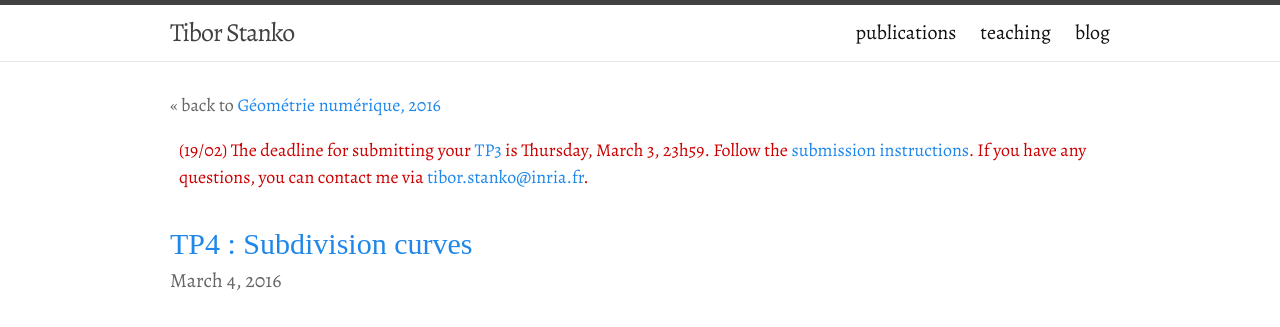
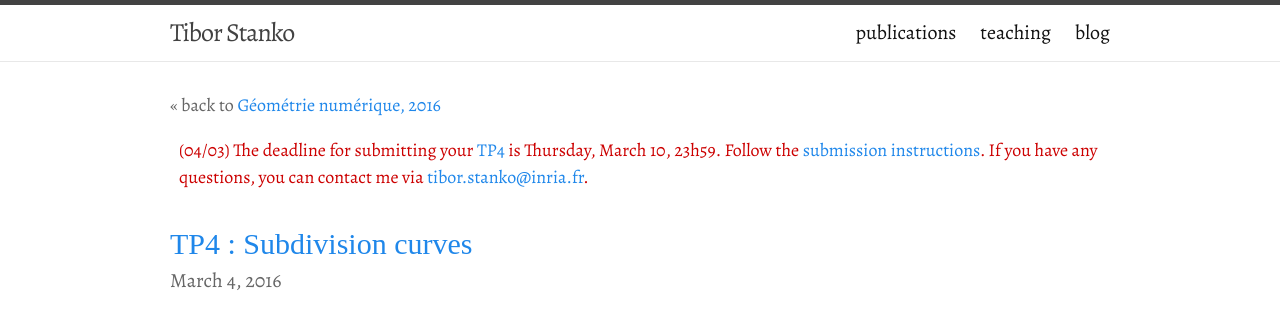
Before and after one commit to bbrrck/bbrrck.github.io, a Jekyll site: the page built from teaching/geo-num-2016/tp4.md, in a window 1280 px wide and 900 px high. Shown: the top 327 px of the window. Built offline with Jekyll 4.4.1, drawn with Linux system fonts in a browser that asks for light colours; some web fonts are replaced; formulas are drawn with MathJax 3; some of the changed text lies outside the part shown.

Commit message:
added TP5

```diff
--- a/_data/teaching.yml
+++ b/_data/teaching.yml
@@ -26,6 +26,7 @@
       title : "Subdivision Curves"
       number: 4
     - date  : 2016-03-11 15:15:00
+      #title : "Uniform B-splines as Subvidision Curves"
       number: 5
     - date  : 2016-03-18 15:15:00
       number: 6
--- a/_includes/news-geo-num-2016.html
+++ b/_includes/news-geo-num-2016.html
@@ -1,7 +1,7 @@
 <p style="color: #c00;margin:1em 0.5em;font-size:90%;">
-    (19/02) The deadline for submitting your
-    <a href="/teaching/geo-num-2016/tp3.html">TP3</a>
-    is Thursday, March 3, 23h59.
+    (04/03) The deadline for submitting your
+    <a href="/teaching/geo-num-2016/tp4.html">TP4</a>
+    is Thursday, March 10, 23h59.
     Follow the <a href="/teaching/geo-num-2016/#submissions">submission instructions</a>.
     If you have any questions, you can contact me via {% include email.html %}.
 </p>
--- a/teaching/geo-num-2016/tp4.md
+++ b/teaching/geo-num-2016/tp4.md
@@ -90,5 +90,5 @@
 ## Resources
 
 {:.resources}
-* [Subdivision curves](http://www.numerical-tours.com/matlab/meshwav_1_subdivision_curves/) on Numerical Tours by Gabriel Peyré.
+* [Subdivision curves](http://www.numerical-tours.com/matlab/meshwav_1_subdivision_curves/) on Numerical Tours by Gabriel Peyré
 * [Lecture on subdivision curves](https://www.cs.utexas.edu/~fussell/courses/cs384g/lectures/lecture17-Subdivision_curves.pdf) by Don Fussell
```
Also changed, not shown: teaching/geo-num-2016/tp3.md (+1 -1 lines), teaching/geo-num-2016/tp5.md (added, +34 -0 lines).
